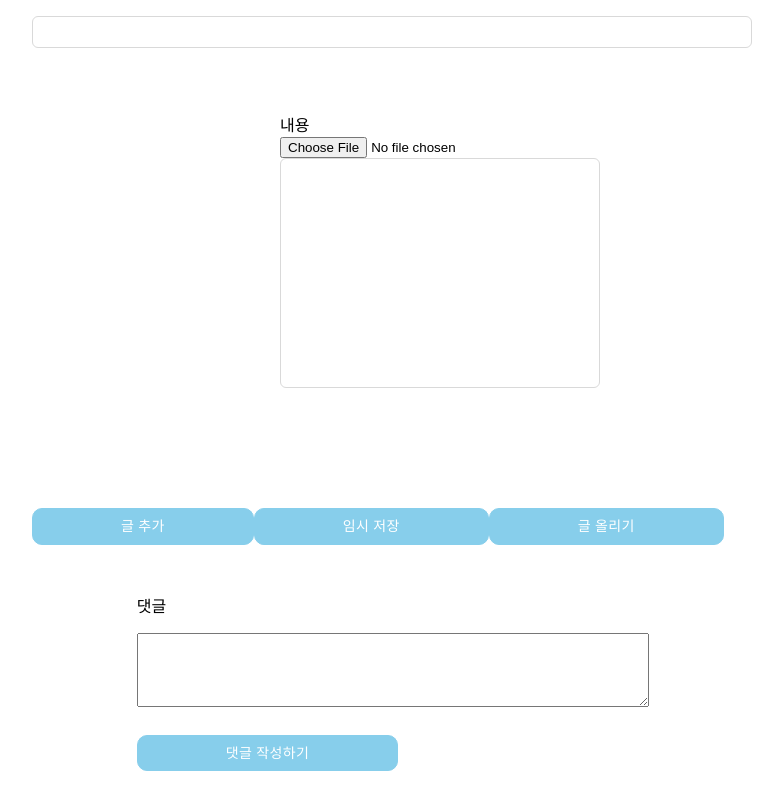
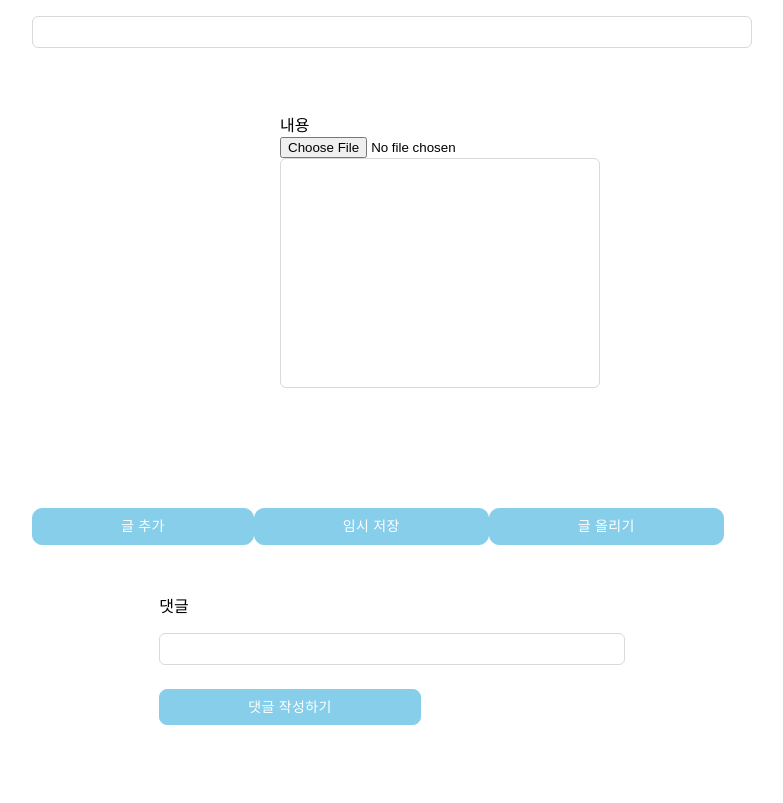
Before and after one commit to HyeGyoungPark/FrontEnd, a React (Create React App) app: page /write in a window 1280 px wide. Shown: the whole page, without its empty margins (248-1031 px from the left). Built offline with nearby package versions, Linux system fonts and the light colour scheme.

Commit message:
댓글 위치 이동, 댓글 입력창 박스 변경

```diff
--- a/src/component/list/CommentList.jsx
+++ b/src/component/list/CommentList.jsx
@@ -21,7 +21,7 @@ function CommentList(props) {
     return (
         <Wrapper>
             {comments?.map((comment, index) => {
-                return <CommentListItem key={comment.id} comment={comment} />
+                return <CommentListItem key={comment.id} comment={comment.comments} />
             })}
         </Wrapper>
     );
--- a/src/component/ui/CommentBox.jsx
+++ b/src/component/ui/CommentBox.jsx
@@ -6,6 +6,7 @@ import TextInput from "./TextInput";
 import postdata from "../../postData.json";
 import { Box } from '@mui/material'
 import { Button } from '@mui/material';
+import { Input } from "antd"
 
 const CommentLabel = styled.p`
     font-size: 16px;
@@ -17,16 +18,16 @@ const Wrapper = styled.div`
     display: flex;
     flex-direction: column;
     align-items: center;
-    justify-content: center;
+    justify-content: bottom;
 `;
 
 
+const { TextArea } = Input
 
 function CommentBox(props) {
-
-    console.log(props);
     const navigate = useNavigate();
     const { postId } = useParams();
+    console.log(props)
 
     const postcomment = postdata.find((item) => {
         return item.id == postId;
@@ -41,12 +42,11 @@ function CommentBox(props) {
         <CommentLabel>댓글</CommentLabel>
         <CommentList comments={props.comments}></CommentList>
 
-        <TextInput
-            height={40}
+        <TextArea
             value={comment}
-            onChange={(event) => {
-            setComment(event.target.value);
-        }}/>
+            onChange={(event) => {setComment(event.target.value);}}
+            autoSize={{minRows: 1, maxRows: 1}}
+        />
 
         <Button
                 type="submit"
@@ -57,7 +57,7 @@ function CommentBox(props) {
                     pl: 11,
                     color: 'white',
                     border: '1px solid skyblue',
-                    borderRadius: '10px',
+                    borderRadius: '8px',
                     backgroundColor: 'skyblue',
                     // "&.Mui[mui이름]-root:[event 속성]" : {}로 기본적으로 적용된 css를 변경시킬 수 있다.
                     // "&.MuiButton-root:hover" : {}로 기본적으로 탑재되어있는 css를 바꿈
@@ -67,7 +67,7 @@ function CommentBox(props) {
                     }
                 }}
                 onClick={() => {
-                    navigate("/.");
+                    navigate("");
                 }}>댓글 작성하기</Button>
     </Box>
     </Wrapper>
--- a/src/component/ui/main/ContentGrid.jsx
+++ b/src/component/ui/main/ContentGrid.jsx
@@ -5,8 +5,8 @@ import { Button } from '@mui/material';
 import ContentBox from "./ContentBox";
 import HiddenContentBox from "./HiddenContentBox";
 import img from '../../page/main/images';
+import CommentBox from "../CommentBox"
 import postData from "../../../postData.json";
-import CommentBox from "../CommentBox";
 
 import ProfileImage from '../ProfileImage';
 import MusicBox from "../MusicBox";
@@ -134,10 +134,10 @@ function ContentGrid(){
                         >
                             X
                         </Button>
+                        <div style={{display: 'flex'}}>
                         <HiddenContentBox data={data}></HiddenContentBox>
                         <CommentBox data={postData}></CommentBox>
-
-
+                        </div>
                     </Box>
                 </Grid>
             }
--- a/src/component/ui/main/HiddenContentBox.jsx
+++ b/src/component/ui/main/HiddenContentBox.jsx
@@ -14,7 +14,11 @@ function HiddenContentBox(props) {
                 border: '1px solid skyblue'
             }}
         >
+
             <Gallery data={data}/>
+
+
+
         </Box>
 
     );
```
